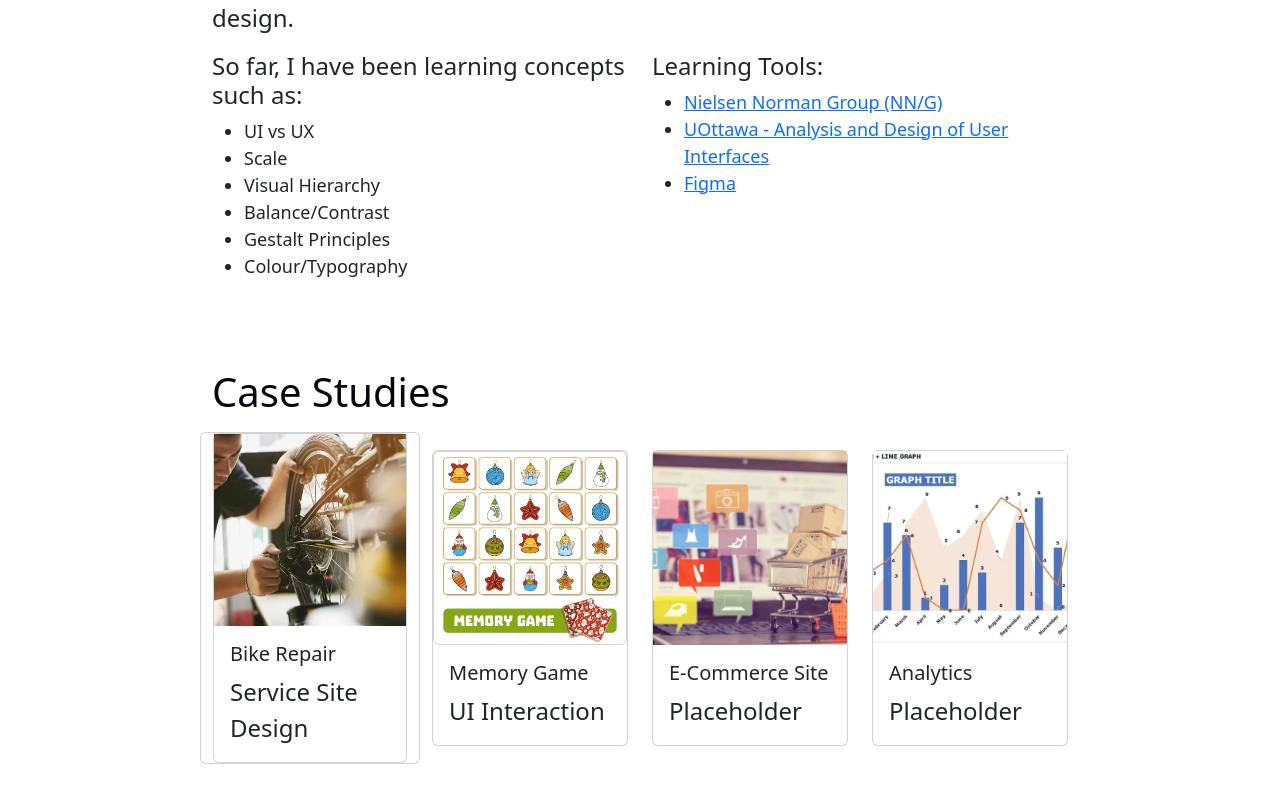
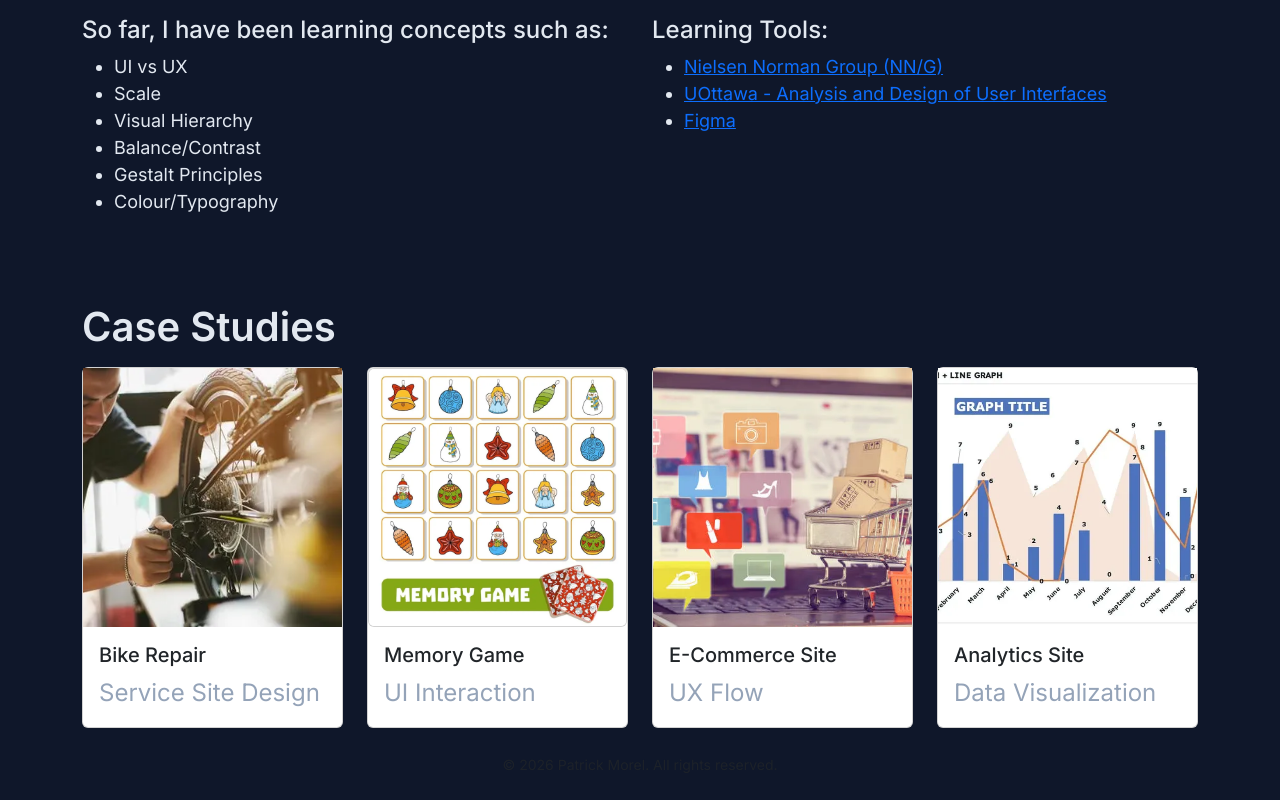
Before and after one commit to Tornado6822/portfolio-website, a React (Vite) app in the folder portfolio-website/: page / in a window 1280 px wide. Shown: the part 1012-1812 px from the top of the page. Before the commit the page ends 1776 px from the top, so only its background shows below. Built offline with nearby package versions, Linux system fonts and the light colour scheme.

Commit message:
Changing colour scheme

```diff
--- a/portfolio-website/index.html
+++ b/portfolio-website/index.html
@@ -8,6 +8,10 @@
       href="https://cdn.jsdelivr.net/npm/bootstrap@5.3.8/dist/css/bootstrap.min.css"
       rel="stylesheet"
     />
+    <link
+      href="https://fonts.googleapis.com/css2?family=Inter:wght@300;400;500;600;700&display=swap"
+      rel="stylesheet"
+    />
     <title>portfolio-website</title>
   </head>
   <body>
--- a/portfolio-website/src/App.jsx
+++ b/portfolio-website/src/App.jsx
@@ -5,6 +5,7 @@ import Header from "./components/Header.jsx";
 import Hero from "./components/Hero.jsx";
 import Workflow from "./components/Workflow.jsx";
 import CaseStudies from "./components/CaseStudies.jsx";
+import Footer from "./components/Footer.jsx";
 
 function App() {
   const [count, setCount] = useState(0);
@@ -15,6 +16,7 @@ function App() {
       <Hero />
       <Workflow />
       <CaseStudies />
+      <Footer />
     </>
   );
 }
--- a/portfolio-website/src/components/CaseStudies.jsx
+++ b/portfolio-website/src/components/CaseStudies.jsx
@@ -6,7 +6,7 @@ function CaseStudies() {
       <div className="container">
         <h1 className="pt-5">Case Studies</h1>
         <div className="row align-items-center mt-3">
-          <div className="col-6 col-md-3 d-flex justify-content-center card">
+          <div className="col-6 col-md-3 d-flex justify-content-center">
             <div className="card">
               <div className="img-wrapper">
                 <img
@@ -47,7 +47,7 @@ function CaseStudies() {
               </div>
               <div className="card-body">
                 <h5 className="card-title">E-Commerce Site</h5>
-                <p>Placeholder</p>
+                <p>UX Flow</p>
               </div>
             </div>
           </div>
@@ -61,8 +61,8 @@ function CaseStudies() {
                 />
               </div>
               <div className="card-body">
-                <h5 className="card-title">Analytics</h5>
-                <p>Placeholder</p>
+                <h5 className="card-title">Analytics Site</h5>
+                <p>Data Visualization</p>
               </div>
             </div>
           </div>
--- /dev/null
+++ b/portfolio-website/src/components/Footer.jsx
@@ -0,0 +1,9 @@
+function Footer() {
+  return (
+    <footer className=" text-center py-4 text-muted">
+      <small> © 2026 Patrick Morel. All rights reserved.</small>
+    </footer>
+  );
+}
+
+export default Footer;
--- a/portfolio-website/src/components/Hero.jsx
+++ b/portfolio-website/src/components/Hero.jsx
@@ -2,14 +2,12 @@ import "./Hero.css";
 
 function Hero() {
   return (
-    <div className="hero d-flex align-items-center bg-secondary">
+    <div className="hero d-flex align-items-center">
       <div className="container">
         <div className="row align-items-center">
           {/* left text */}
           <div className="col-md-6 text-center text-md-start">
-            <h1 className="fw-bold display-4 display-md-1">
-              I'm Patrick Morel.
-            </h1>
+            <h1 className="fw-bold display-4">I'm Patrick Morel.</h1>
             <p className="lead mt-3 display-6">
               A software engineering student passionate about building clean and
               modern web applications.
--- a/portfolio-website/src/index.css
+++ b/portfolio-website/src/index.css
@@ -1,19 +1,18 @@
 :root {
-  --text: #6b6375;
-  --text-h: #08060d;
-  --bg: #fff;
-  --border: #e5e4e7;
-
-  --accent: #aa3bff;
-  --accent-bg: rgba(170, 59, 255, 0.1);
-  --accent-border: rgba(170, 59, 255, 0.5);
-
   --sans: system-ui, "Segoe UI", Roboto, sans-serif;
   --heading: system-ui, "Segoe UI", Roboto, sans-serif;
 
   font-family: var(--sans);
   color: var(--text);
   background: var(--bg);
+
+  --bg-main: #0f172a;
+  --bg-card: #1e293b;
+  --text-main: #e2e8f0;
+  --text-muted: #94a3b8;
+  --accent: #2563eb;
+  --accent-light: #38bdf8;
+  --border: #334155;
 
   --navbar-height: 70px;
 }
@@ -32,8 +31,9 @@
 }
 
 body {
-  margin-left: 200px;
-  margin-right: 200px;
+  background-color: var(--bg-main);
+  color: var(--text-main);
+  font-family: "Inter", sans-serif;
 }
 
 #root {
@@ -42,13 +42,13 @@ body {
 
 h1,
 h2 {
-  font-family: var(--heading);
-  color: var(--text-h);
+  font-weight: 600;
 }
 
 p {
   margin: 0;
   font-size: x-large;
+  color: var(--text-muted);
 }
 
 li {
```
Also changed, not shown: portfolio-website/src/components/Header.css (added).
